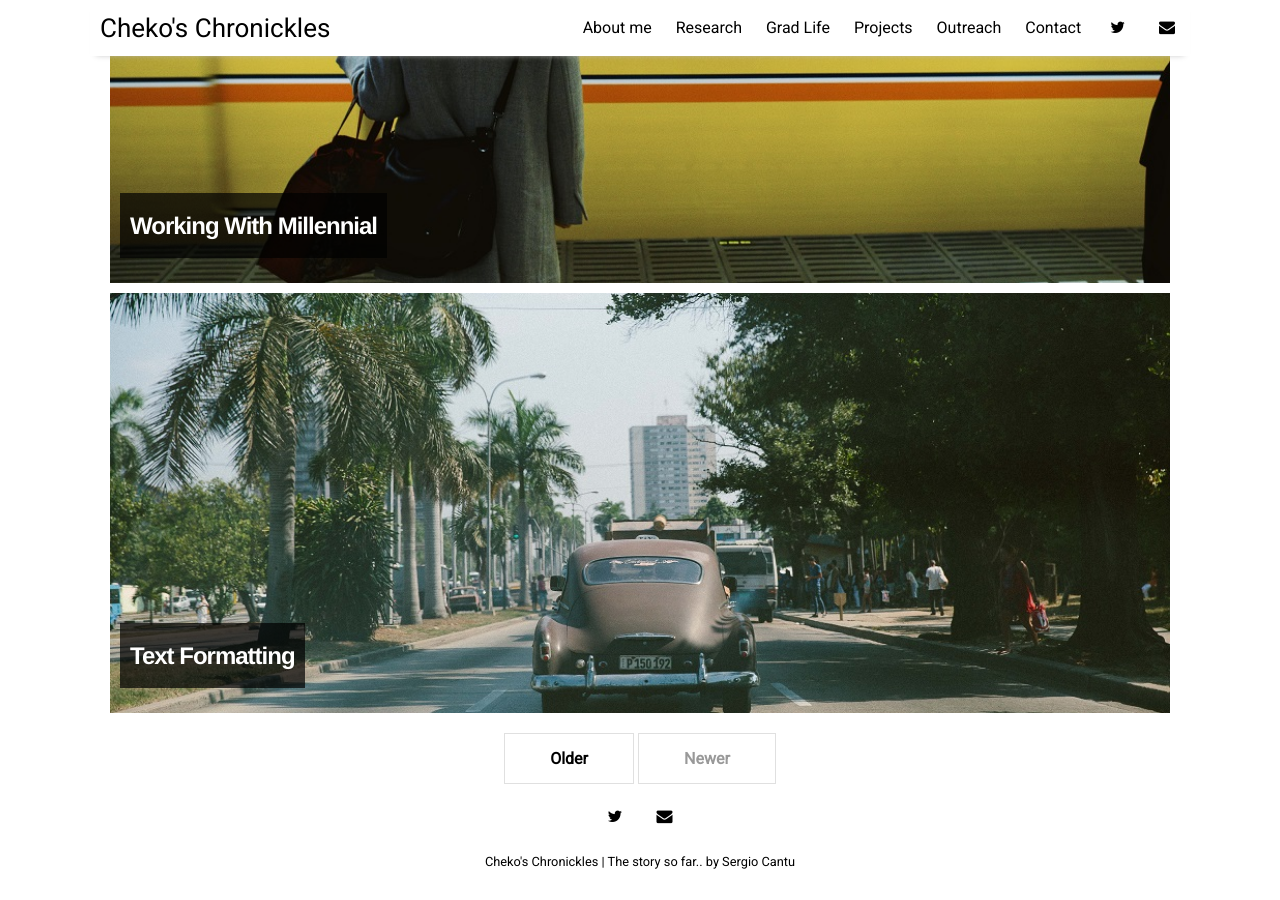
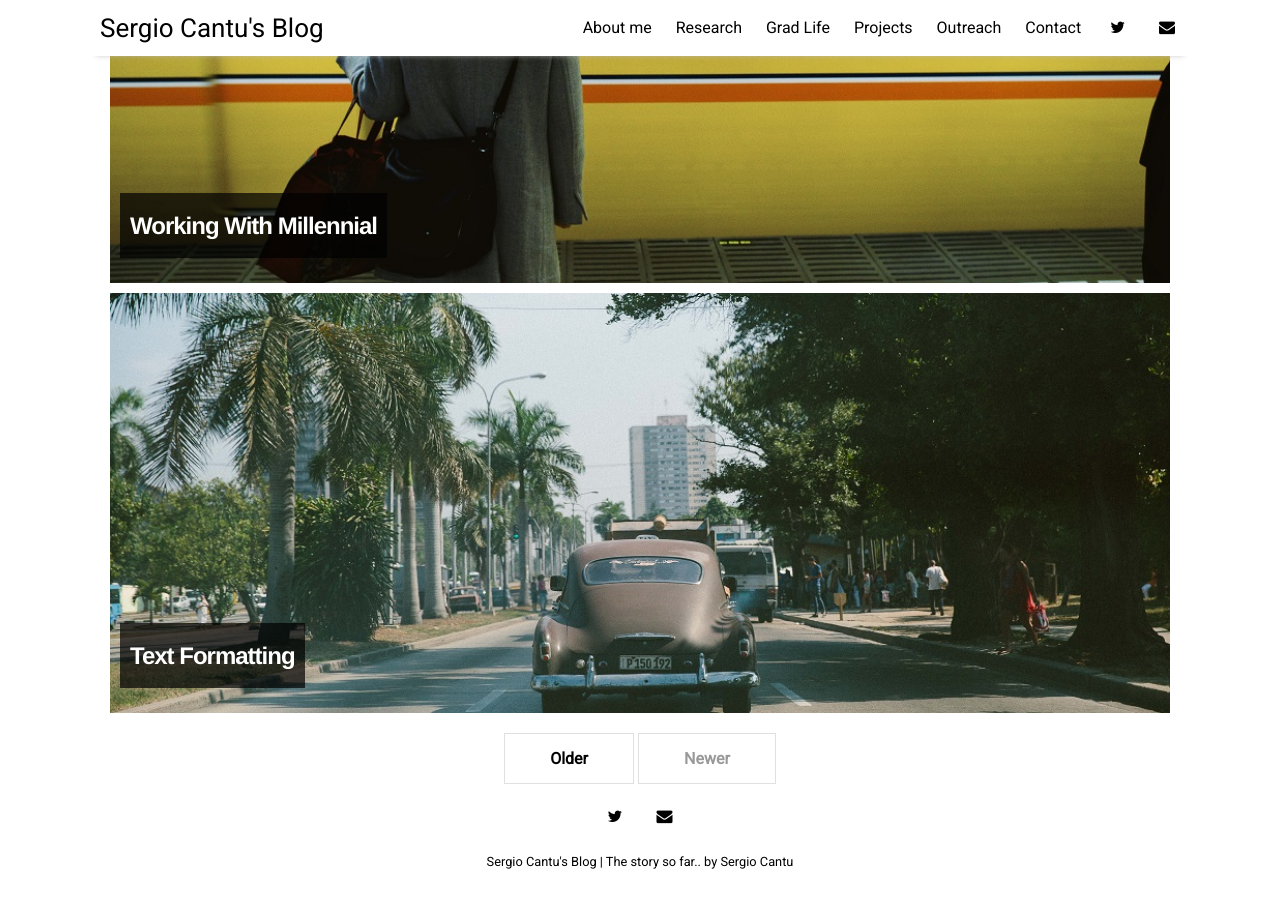
Before and after one commit to ChekHub/chekhub.github.io, a Jekyll site: the page built from index.html, in a window 1280 px wide and 900 px high, scrolled down 1498 px. Built offline with Jekyll 4.4.1, drawn with Linux system fonts in a browser that asks for light colours; nearby versions of some CDN libraries; the list of posts is cut into pages by our own code.

Commit message:
Update settings.yml

```diff
--- a/_data/settings.yml
+++ b/_data/settings.yml
@@ -1,4 +1,4 @@
-title:  "Cheko's Chronickles"
+title:  "Sergio Cantu's Blog"
 tagline: "The story so far.."
 description:
 author:
```
